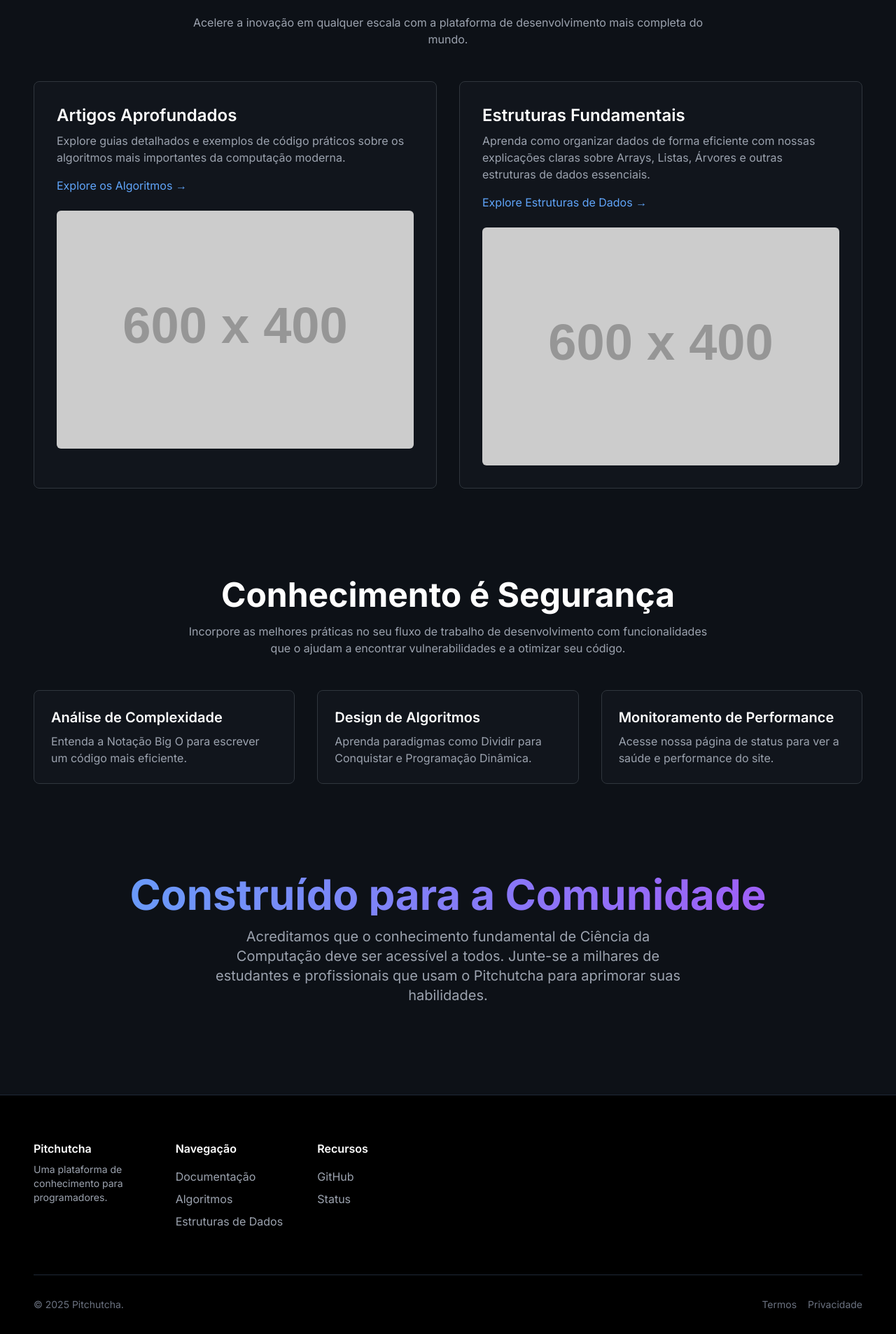
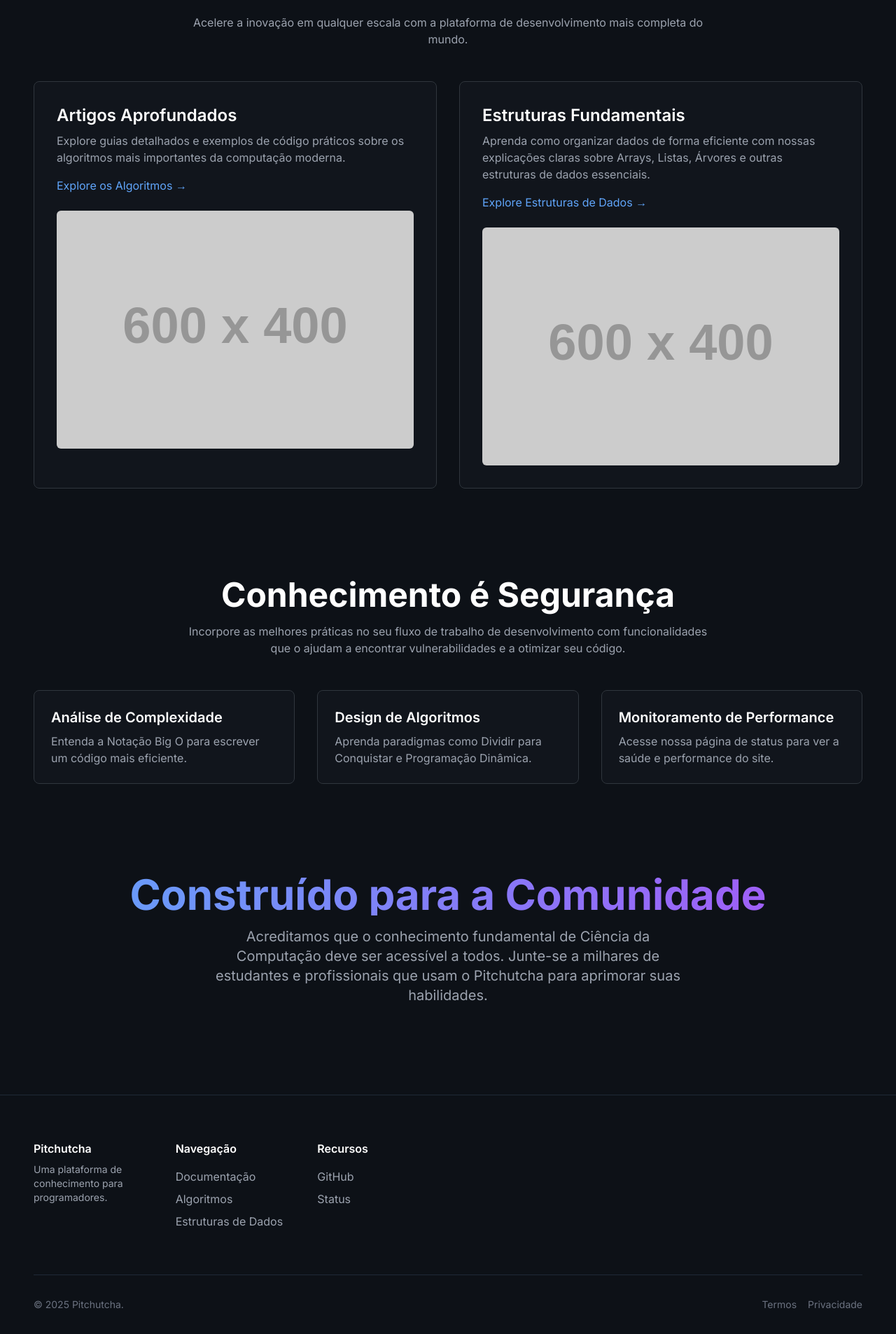
Before and after one commit to SistemaVinculado/pitchutcha.github.io, a Jekyll site: the page built from docs/index.html, in a window 1280 px wide. Shown: the part 962-2868 px from the top of the page at 70% size. Built offline with Jekyll 4.4.1, drawn with Linux system fonts in a browser that asks for light colours; nearby versions of some CDN libraries.

Commit message:
Update index.html

```diff
--- a/docs/index.html
+++ b/docs/index.html
@@ -35,10 +35,10 @@
             width: 100%;
             height: 40%;
             background: linear-gradient(to top, #0d1117, transparent);
-            z-index: 2;
+            z-index: 2; /* Fica acima do canvas, mas abaixo do texto */
         }
         body {
-             background-color: #0d1117;
+             background-color: #0d1117; /* Garante fundo escuro consistente */
         }
     </style>
 </head>
@@ -75,10 +75,13 @@
 
     <main>
         <div class="relative hero-glow text-center flex flex-col items-center justify-center min-h-[75vh] md:min-h-[80vh] px-4 overflow-hidden">
+
             <div id="globe-container" class="absolute top-1/2 left-1/2 -translate-x-1/2 -translate-y-1/2 w-full h-full z-0"></div>
+
             <div class="relative z-10">
                 <h1 class="text-4xl md:text-6xl lg:text-7xl font-bold tracking-tight leading-tight">Vamos construir a partir daqui</h1>
                 <p class="mt-4 max-w-2xl mx-auto text-lg md:text-xl text-gray-400">O seu guia completo de Ciência da Computação para construir, escalar e otimizar software com conhecimento sólido.</p>
+
                 <form action="search.html" method="get" class="main-search-form mt-8 flex justify-center w-full max-w-2xl mx-auto">
                     <input type="search" name="q" placeholder="Pesquisar por 'Busca Binária', 'Listas Ligadas'..." class="w-full bg-[#0d1117] border border-gray-600 rounded-l-md px-4 py-2.5 focus:outline-none focus:ring-2 focus:ring-blue-500 text-lg">
                     <button type="submit" class="bg-purple-600 hover:bg-purple-700 text-white font-semibold rounded-r-md px-6 py-2.5">Pesquisar</button>
@@ -89,6 +92,7 @@
         <div class="px-4 md:px-8 lg:px-12 mt-20 md:mt-32">
             <h2 class="text-3xl md:text-4xl lg:text-5xl font-bold text-center">Produtividade Desencadeada</h2>
             <p class="mt-4 text-center text-gray-400 max-w-3xl mx-auto">Acelere a inovação em qualquer escala com a plataforma de desenvolvimento mais completa do mundo.</p>
+
             <div class="mt-12 grid md:grid-cols-2 gap-8">
                 <div class="p-8 rounded-lg feature-card">
                     <h3 class="text-2xl font-semibold">Artigos Aprofundados</h3>
@@ -108,6 +112,7 @@
         <div class="px-4 md:px-8 lg:px-12 mt-20 md:mt-32">
             <h2 class="text-3xl md:text-4xl lg:text-5xl font-bold text-center">Conhecimento é Segurança</h2>
             <p class="mt-4 text-center text-gray-400 max-w-3xl mx-auto">Incorpore as melhores práticas no seu fluxo de trabalho de desenvolvimento com funcionalidades que o ajudam a encontrar vulnerabilidades e a otimizar seu código.</p>
+
             <div class="mt-12 grid md:grid-cols-1 lg:grid-cols-3 gap-8">
                 <div class="p-6 rounded-lg feature-card">
                     <h3 class="text-xl font-semibold">Análise de Complexidade</h3>
@@ -135,7 +140,7 @@
 
     </main>
 
-    <footer class="mt-20 pt-16 pb-8 px-4 md:px-8 lg:px-12 border-t border-gray-800 bg-black">
+    <footer class="mt-20 pt-16 pb-8 px-4 md:px-8 lg:px-12 border-t border-gray-800">
         <div class="grid grid-cols-2 md:grid-cols-4 lg:grid-cols-6 gap-8">
             <div class="col-span-2 lg:col-span-1">
                 <h4 class="font-semibold text-white">Pitchutcha</h4>
```
